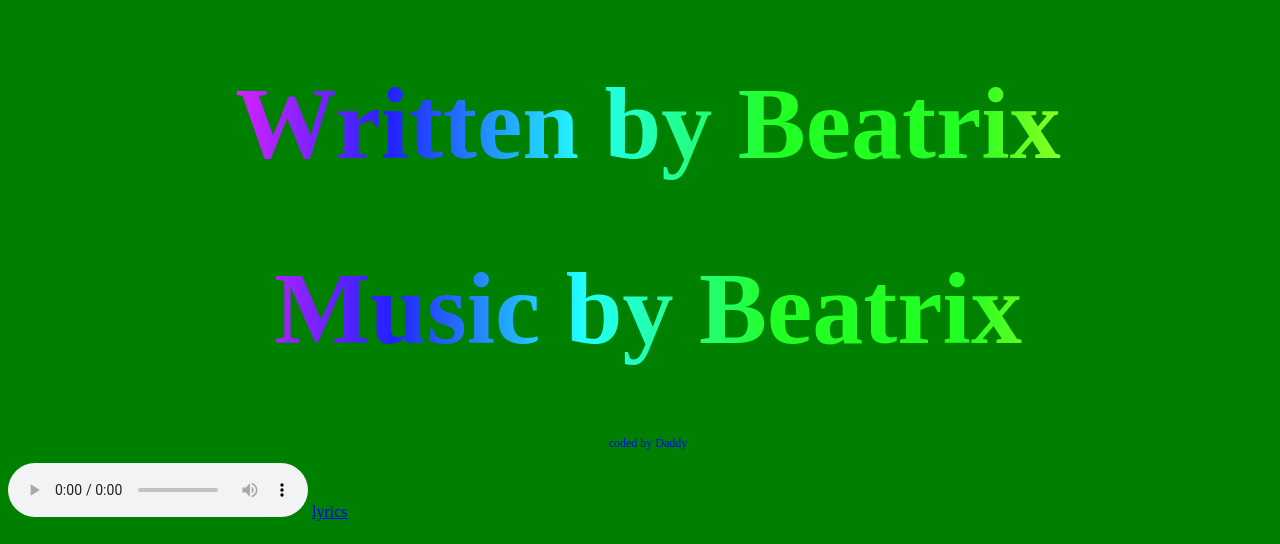
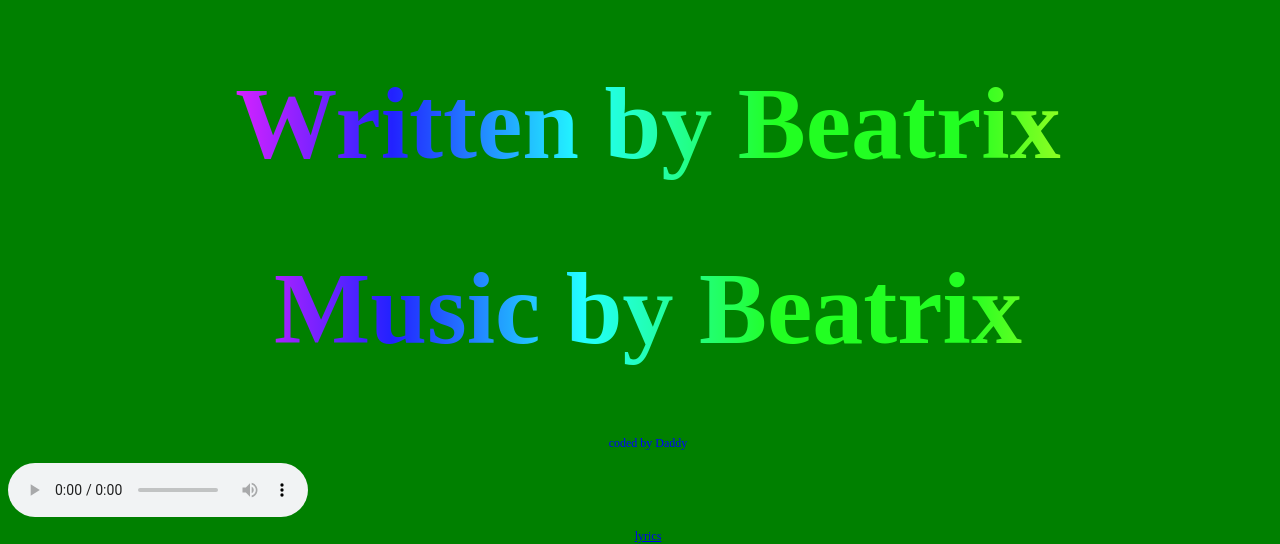
Before and after one commit to hellerpdx/beatrix, a plain HTML site: page index.html in a window 1280 px wide. Shown: the part 742-1286 px from the top of the page. Before the commit the page ends 1263 px from the top, so only its background shows below. Drawn offline with Linux system fonts and the light colour scheme.

Commit message:
add explaination song

```diff
--- a/index.html
+++ b/index.html
@@ -54,5 +54,5 @@ div {
   </body>
   <audio autoplay="autoplay" controls="controls" loop="loop" >
      <source src="beatrix_web_song.m4a" />
-  </audio> <a href="lyrics.txt">lyrics</a>
+  </audio> <p><a href="lyrics.txt">lyrics</a></p>
 </html>
```
Also changed, not shown: 1 other file.
